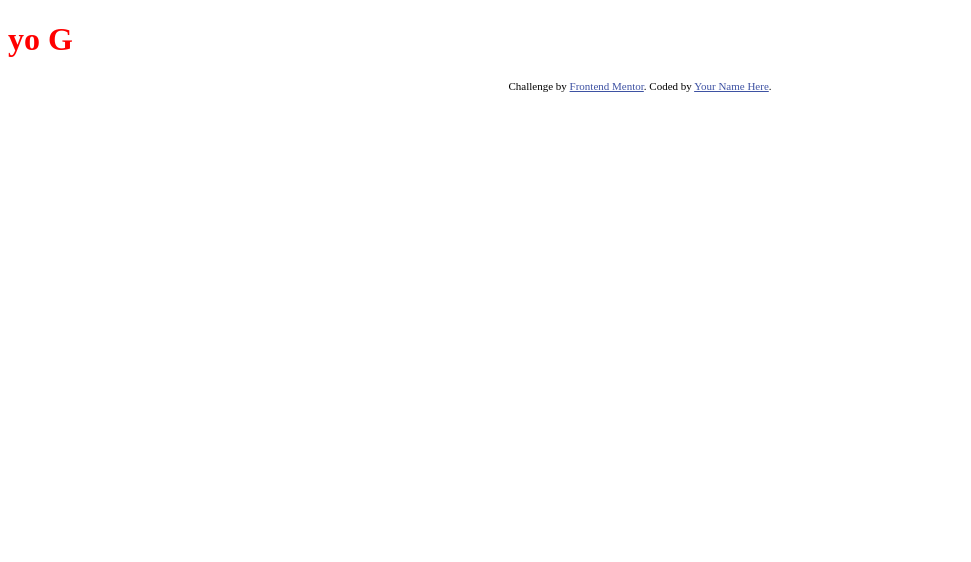
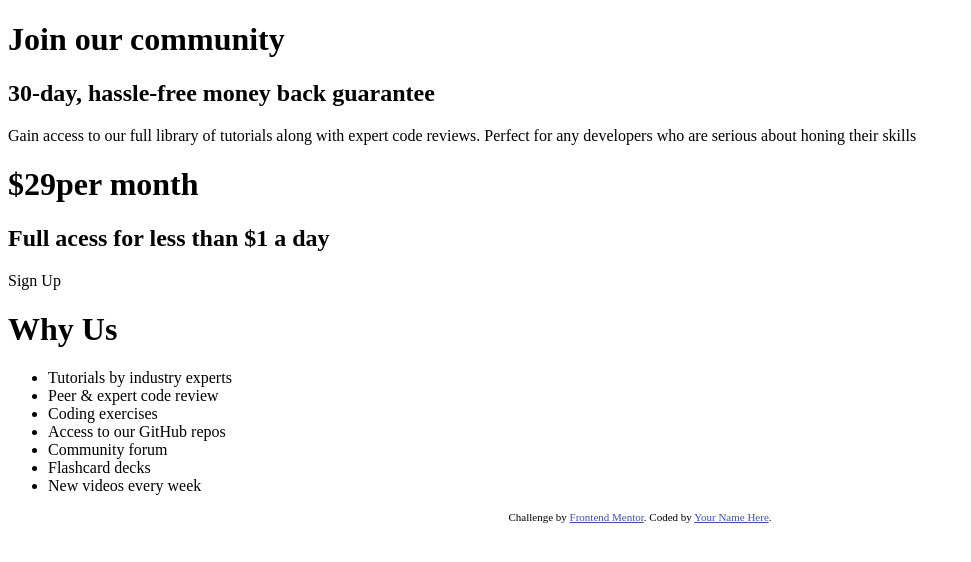
Before and after one commit to mel-tse/single-price-grid-component, a website: page index.html in a window 1280 px wide. Shown: the whole page, without its empty margins (0-971 px from the left). Drawn offline with Linux system fonts and the light colour scheme.

Commit message:
copy for landing page

```diff
--- a/index.html
+++ b/index.html
@@ -17,12 +17,40 @@
   </style>
 </head>
 <body>
-  <div class="hero">
-    <h1 class="hero__heading">
-        yo G
+  <div class="cta">
+    <h1 class="cta__heading">
+        Join our community
     </h1>
+    <h2>
+        30-day, hassle-free money back guarantee
+    </h2>
+    <p>
+      Gain access to our full library of tutorials along with expert code reviews. Perfect for any developers who are serious about honing their skills
+    </p>
   </div>
-
+  <div class="subscription">
+    <h1 class="subscription__heading"><span>$29</span>per month</h1>
+    <h2>
+      Full acess for less than $1 a day
+    </h2>
+    <div class="btn submit">
+      Sign Up
+    </div>
+  </div>
+  <div class="usp">
+    <h1 class="usp__heading">
+      Why Us
+    </h1>
+    <ul class="usp__reasons">
+      <li>Tutorials by industry experts</li>
+      <li>Peer & expert code review</li>
+      <li>Coding exercises</li>
+      <li>Access to our GitHub repos</li>
+      <li>Community forum</li>
+      <li>Flashcard decks</li>
+      <li>New videos every week</li>
+    </ul>
+  </div>
   <footer>
     <p class="attribution">
       Challenge by <a href="https://www.frontendmentor.io?ref=challenge" target="_blank">Frontend Mentor</a>.
```
